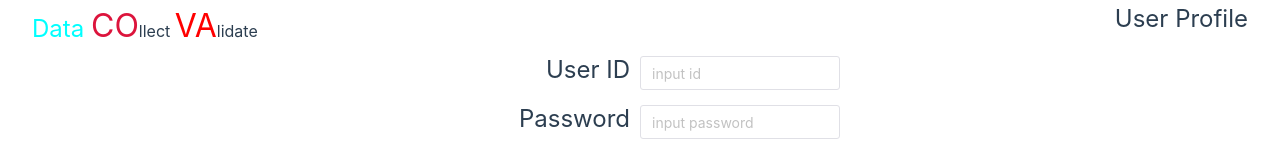
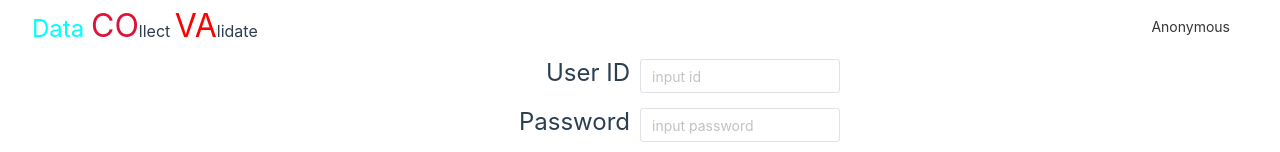
Before and after one commit to hago/datacova, a Vue app in the folder web/vue3cova/: page /login in a window 1280 px wide. Shown: the top 152 px of the page. Built offline with nearby package versions, Linux system fonts and the light colour scheme.

Commit message:
add a menu

```diff
--- a/web/vue3cova/src/Cova.vue
+++ b/web/vue3cova/src/Cova.vue
@@ -1,5 +1,50 @@
-<script setup lang="ts">
+<script lang="ts">
+import { defineComponent, h, reactive, ref } from "vue";
 import { RouterLink, RouterView } from "vue-router";
+import {
+  currentActualIdentity,
+  currentIdentity,
+  identityStore,
+} from "./stores/identity";
+
+const anonymousMenu = [
+  {
+    label: "Anonymous",
+    key: "user-name-display",
+  },
+];
+let createMenu = () => {
+  let id = identityStore();
+  if (!currentIdentity(id).isValidIdentity()) {
+    return anonymousMenu;
+  } else {
+    let u = currentIdentity(id);
+    let u0 = currentActualIdentity(id);
+    return [
+      {
+        label: u.name,
+        key: u0.id,
+        children: [
+          {
+            label: () =>
+              h(RouterLink, { to: "/logout" }, { default: () => "Logout" }),
+          },
+        ],
+      },
+    ];
+  }
+};
+
+export default defineComponent({
+  setup() {
+    let id = currentIdentity(identityStore());
+    return reactive({
+      userIdentity: id,
+      activeKey: ref<string | null>(null),
+      userMenu: createMenu(),
+    });
+  },
+});
 </script>
 
 <template>
@@ -10,7 +55,12 @@ import { RouterLink, RouterView } from "vue-router";
       <span class="tmVa">VA</span><span>lidate</span>
     </n-gi>
     <n-gi class="userarea">
-      <div>User Profile</div>
+      <n-menu
+        :options="userMenu"
+        v-model:value="activeKey"
+        mode="vertical"
+        class="userprofile"
+      ></n-menu>
     </n-gi>
   </n-grid>
   <n-grid>
@@ -43,4 +93,8 @@ import { RouterLink, RouterView } from "vue-router";
 .userarea {
   text-align: right;
 }
+
+.userprofile {
+  color: aqua;
+}
 </style>
--- a/web/vue3cova/src/entities/identity.ts
+++ b/web/vue3cova/src/entities/identity.ts
@@ -4,6 +4,7 @@ export default class Identity {
     token: string | null = null;
 
     isValidIdentity() {
+        console.log(`isValidIdentity ${this.id}`)
         return (this.id !== undefined) && (this.id != null)
     }
 }
```
